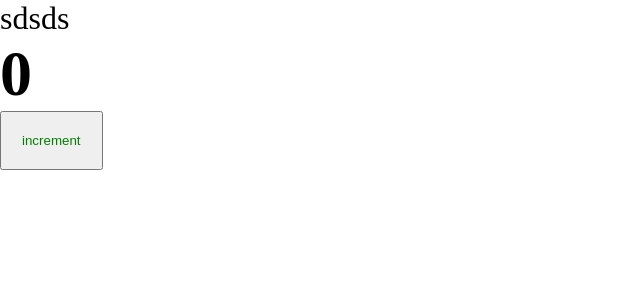
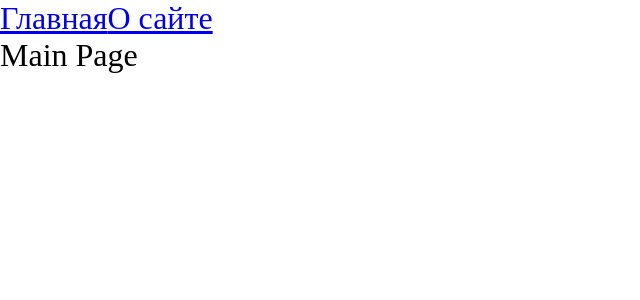
Before and after one commit to michael-916310/advancedFrontEnd, a React app: page / in a window 1280 px wide. Shown: the top 300 px of the page, without its empty margins (0-640 px from the left). Built offline with nearby package versions, Linux system fonts and the light colour scheme.

Commit message:
1.6 Роутинг Code splitting Lazy Suspence

```diff
--- a/package.json
+++ b/package.json
@@ -23,6 +23,7 @@
     "@types/node": "^17.0.21",
     "@types/react": "^17.0.39",
     "@types/react-dom": "^17.0.11",
+    "@types/react-router-dom": "^5.3.3",
     "@types/webpack": "^5.28.0",
     "@types/webpack-dev-server": "^4.7.2",
     "css-loader": "^6.6.0",
@@ -40,6 +41,7 @@
   },
   "dependencies": {
     "react": "^17.0.2",
-    "react-dom": "^17.0.2"
+    "react-dom": "^17.0.2",
+    "react-router-dom": "^6.2.1"
   }
 }
--- a/src/App.tsx
+++ b/src/App.tsx
@@ -1,12 +1,20 @@
-import React from 'react';
-import { Counter } from "./components/Counter";
+import { Link, Route, Routes } from 'react-router-dom';
 import './index.scss';
+import { AboutPageAsync } from "./pages/about-page/about-page.async";
+import { MainPageAsync } from "./pages/main-page/main-page.async";
+import { Suspense } from "react";
 
 const App = () => {
   return (
     <div className="app">
-      sdsds
-      <Counter/>
+      <Link to={'/'}>Главная</Link>
+      <Link to={'/about'}>О сайте</Link>
+      <Suspense fallback={<div>Loading...</div>}>
+        <Routes>
+          <Route path={'/about'} element={<AboutPageAsync/>}/>
+          <Route path={'/'} element={<MainPageAsync/>}/>
+        </Routes>
+      </Suspense>
     </div>
   );
 };
--- a/src/index.tsx
+++ b/src/index.tsx
@@ -1,8 +1,12 @@
 import { render } from "react-dom";
 import { App } from "./App";
+import { BrowserRouter } from "react-router-dom";
 
 
 render(
-  <App/>,
+  <BrowserRouter>
+    <App/>
+  </BrowserRouter>
+  ,
   document.getElementById('root')
 )
--- /dev/null
+++ b/src/pages/about-page/about-page.async.tsx
@@ -0,0 +1,8 @@
+import { lazy } from "react";
+
+const AboutPageAsync = lazy(() => new Promise((resolve) => {
+  // @ts-ignore
+  setTimeout(() => resolve(import('./about-page.component')), 1500)
+}));
+
+export { AboutPageAsync }
--- /dev/null
+++ b/src/pages/about-page/about-page.component.tsx
@@ -0,0 +1,11 @@
+import React from 'react';
+
+const AboutPage = () => {
+  return (
+    <div>
+      About Page
+    </div>
+  );
+};
+
+export default AboutPage;
--- /dev/null
+++ b/src/pages/main-page/main-page.async.tsx
@@ -0,0 +1,8 @@
+import { lazy } from "react";
+
+const MainPageAsync = lazy(() => new Promise((resolve) => {
+  // @ts-ignore
+  setTimeout(() => resolve(import('./main-page.component')), 1500)
+}));
+
+export { MainPageAsync }
--- /dev/null
+++ b/src/pages/main-page/main-page.component.tsx
@@ -0,0 +1,11 @@
+import React from 'react';
+
+const MainPage = () => {
+  return (
+    <div>
+      Main Page
+    </div>
+  );
+};
+
+export default MainPage;
```
Also changed, not shown: 2 other files (tests, documents, lock files or other folders).
